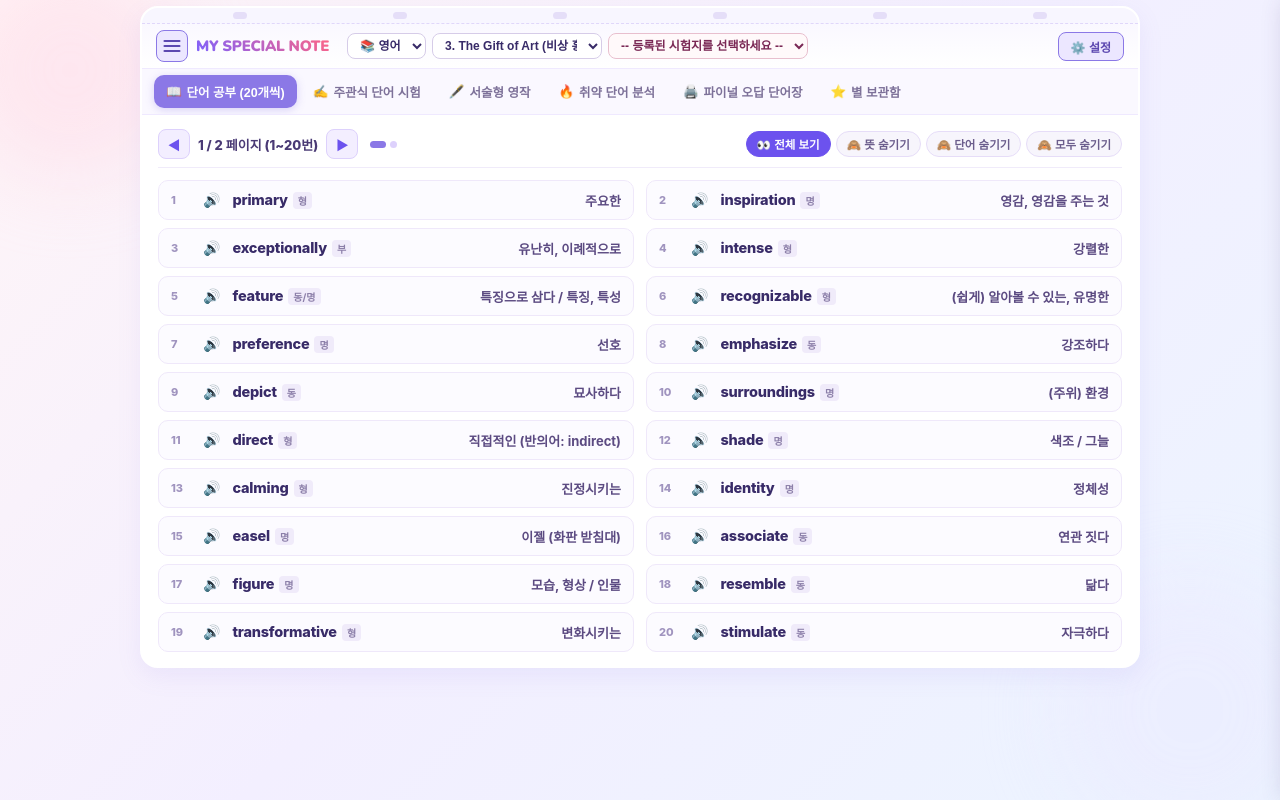
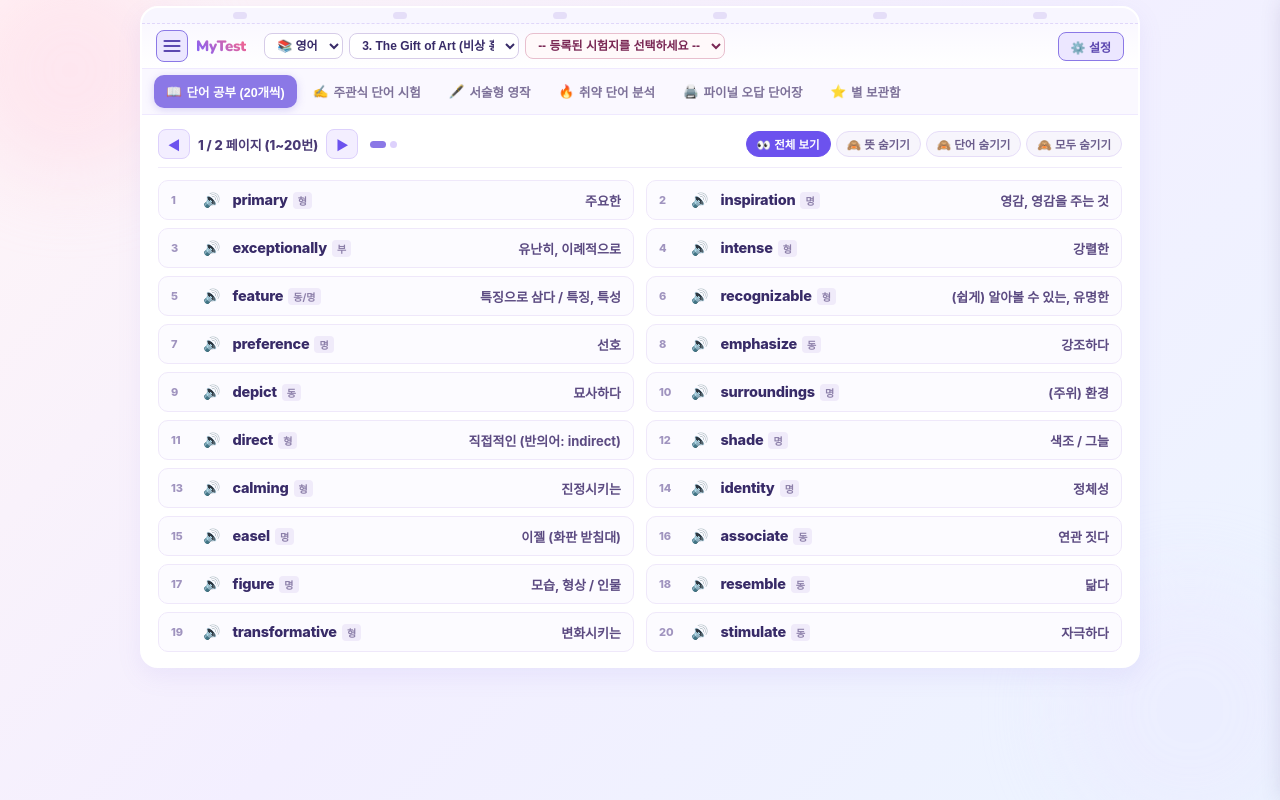
Before and after one commit to cisuk97-glitch/mystudy, a plain HTML site: page index.html in a window 1280 px wide. Drawn offline with nearby package versions, Linux system fonts and the light colour scheme; a web font is replaced by a local one.

Commit message:
Update index.html

```diff
--- a/index.html
+++ b/index.html
@@ -645,7 +645,7 @@
             <line x1="3" y1="18" x2="21" y2="18"></line>
           </svg>
         </button>
-        <span class="slim-title">MY SPECIAL NOTE</span>
+        <span class="slim-title">MyTest</span>
 
         <!-- 메인 페이지 과목 및 단원 선택 바 + 시험지 선택 바 -->
         <div class="main-selector-wrap" id="mainSelectorWrap">
```
